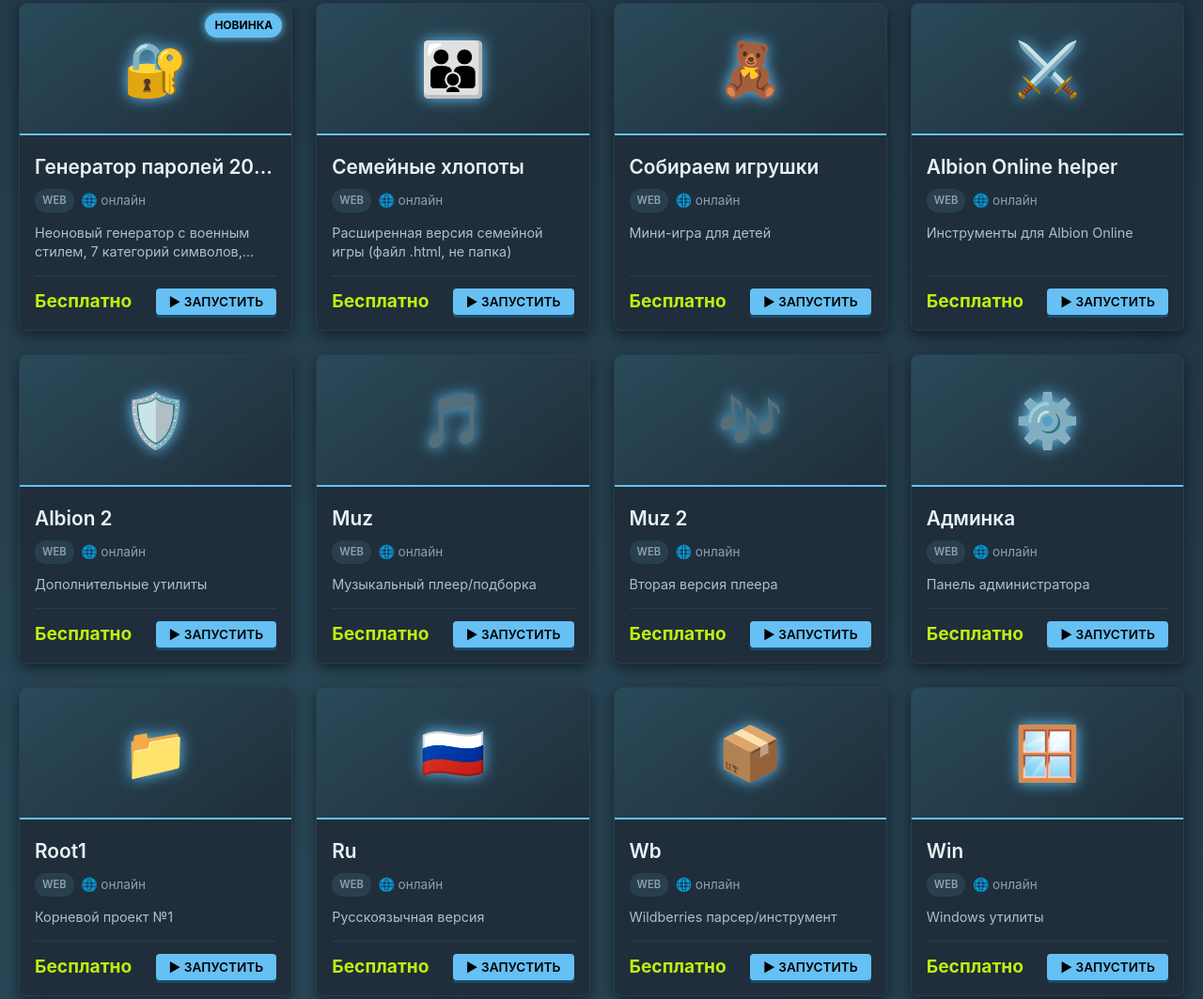
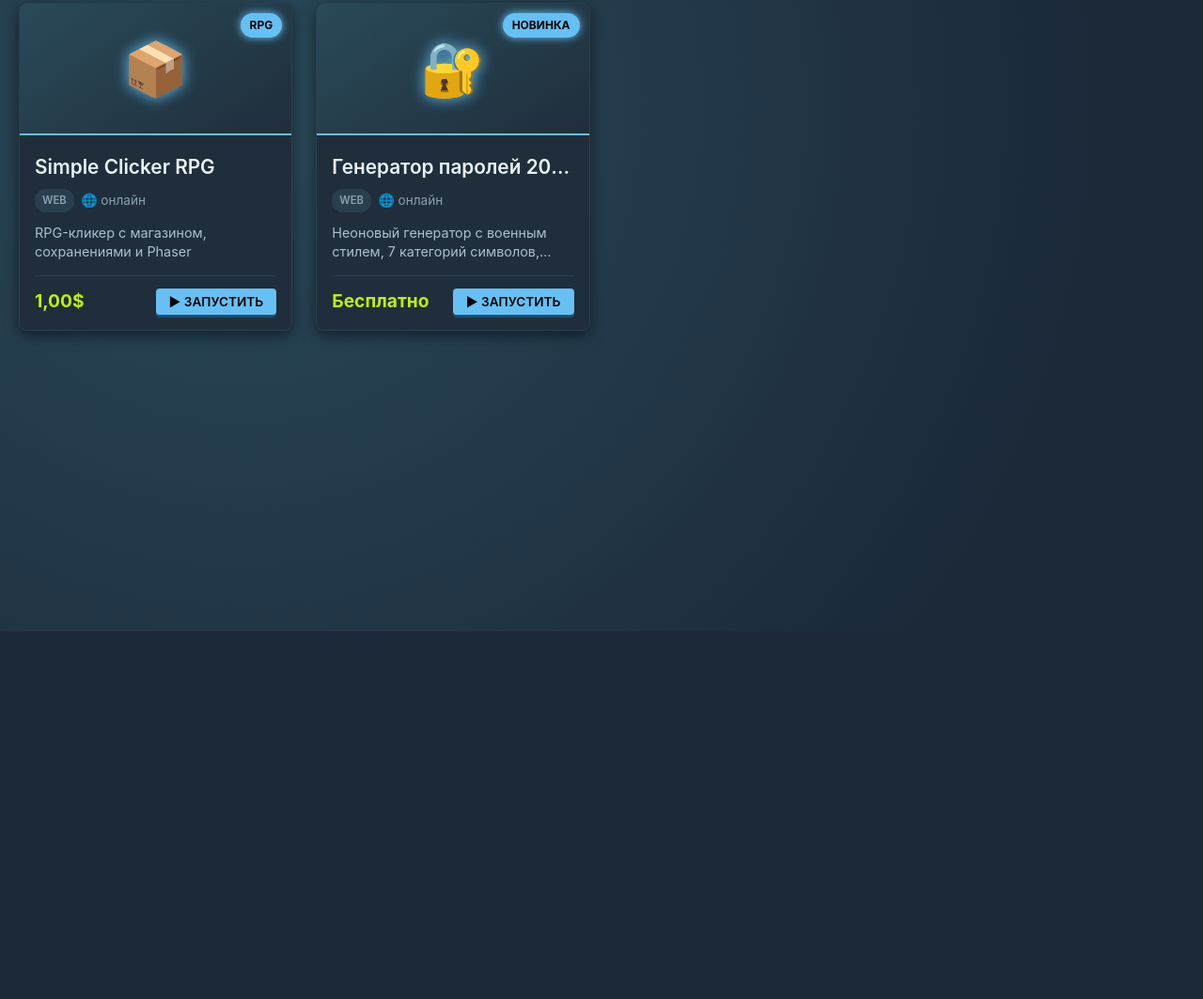
Before and after one commit to sunpole/stilist, a plain HTML site: page shop.html in a window 1280 px wide. Shown: the part 128-1191 px from the top of the page at 94% size. After the commit the page ends 800 px from the top, so only its background shows below. Drawn offline with Linux system fonts and the light colour scheme.

Commit message:
Update shop.html
ап

```diff
--- a/shop.html
+++ b/shop.html
@@ -362,46 +362,10 @@
         // =====================================================================
         const projects = [
             // Папки из вашего списка (наиболее значимые / с index.html)
+
+            { name: "Simple Clicker RPG", folder: ".", description: "RPG-кликер с магазином, сохранениями и Phaser", image: "📦", imageUrl: "https://raw.githubusercontent.com/sunpole/stilist/refs/heads/main/101/stilist_101.jpg", platform: "WEB", tags: ["web", "игра", "кликер", "rpg", "phaser", "сохранения"], price: "1,00$", badge: "RPG" },
+
             { name: "Генератор паролей 2026", folder: "pass", description: "Неоновый генератор с военным стилем, 7 категорий символов, бусты, счётчики.", image: "🔐", platform: "WEB", price: "FREE", badge: "НОВИНКА" },
-            { name: "Семейные хлопоты", folder: "Семейные Хлопоты Расширенная Версия.html", description: "Расширенная версия семейной игры (файл .html, не папка)", image: "👪", platform: "WEB", price: "FREE" },
-            { name: "Собираем игрушки", folder: "Собираем игрушки.html", description: "Мини-игра для детей", image: "🧸", platform: "WEB", price: "FREE" },
-            { name: "Albion Online helper", folder: "albion", description: "Инструменты для Albion Online", image: "⚔️", platform: "WEB", price: "FREE" },
-            { name: "Albion 2", folder: "albion2", description: "Дополнительные утилиты", image: "🛡️", platform: "WEB", price: "FREE" },
-            { name: "Muz", folder: "muz", description: "Музыкальный плеер/подборка", image: "🎵", platform: "WEB", price: "FREE" },
-            { name: "Muz 2", folder: "muz2", description: "Вторая версия плеера", image: "🎶", platform: "WEB", price: "FREE" },
-            { name: "Админка", folder: "admin", description: "Панель администратора", image: "⚙️", platform: "WEB", price: "FREE" },
-            { name: "Root1", folder: "root1", description: "Корневой проект №1", image: "📁", platform: "WEB", price: "FREE" },
-            { name: "Ru", folder: "ru", description: "Русскоязычная версия", image: "🇷🇺", platform: "WEB", price: "FREE" },
-            { name: "Wb", folder: "wb", description: "Wildberries парсер/инструмент", image: "📦", platform: "WEB", price: "FREE" },
-            { name: "Win", folder: "win", description: "Windows утилиты", image: "🪟", platform: "WEB", price: "FREE" },
-            { name: "320", folder: "320", description: "Проект 320", image: "📐", platform: "WEB", price: "FREE" },
-            { name: "350", folder: "350", description: "Проект 350", image: "🔧", platform: "WEB", price: "FREE" },
-            { name: "3501", folder: "3501", description: "Проект 3501", image: "⚡", platform: "WEB", price: "FREE" },
-            { name: "3502", folder: "3502", description: "Проект 3502", image: "🔥", platform: "WEB", price: "FREE" },
-            { name: "370", folder: "370", description: "Проект 370", image: "💡", platform: "WEB", price: "FREE" },
-            { name: "400", folder: "400", description: "Проект 400", image: "⭐", platform: "WEB", price: "FREE" },
-            { name: "5", folder: "5", description: "Проект 5", image: "5️⃣", platform: "WEB", price: "FREE" },
-            { name: "80", folder: "80", description: "Проект 80", image: "8️⃣0️⃣", platform: "WEB", price: "FREE" },
-            { name: "81", folder: "81", description: "Проект 81", image: "8️⃣1️⃣", platform: "WEB", price: "FREE" },
-            { name: "82", folder: "82", description: "Проект 82", image: "8️⃣2️⃣", platform: "WEB", price: "FREE" },
-            { name: "83", folder: "83", description: "Проект 83", image: "8️⃣3️⃣", platform: "WEB", price: "FREE" },
-            { name: "84", folder: "84", description: "Проект 84", image: "8️⃣4️⃣", platform: "WEB", price: "FREE" },
-            { name: "85", folder: "85", description: "Проект 85", image: "8️⃣5️⃣", platform: "WEB", price: "FREE" },
-            { name: "86", folder: "86", description: "Проект 86", image: "8️⃣6️⃣", platform: "WEB", price: "FREE" },
-            { name: "87", folder: "87", description: "Проект 87", image: "8️⃣7️⃣", platform: "WEB", price: "FREE" },
-            { name: "920", folder: "920", description: "Проект 920", image: "9️⃣2️⃣0️⃣", platform: "WEB", price: "FREE" },
-            { name: "921", folder: "921", description: "Проект 921", image: "9️⃣2️⃣1️⃣", platform: "WEB", price: "FREE" },
-            { name: "922", folder: "922", description: "Проект 922", image: "9️⃣2️⃣2️⃣", platform: "WEB", price: "FREE" },
-            { name: "923", folder: "923", description: "Проект 923", image: "9️⃣2️⃣3️⃣", platform: "WEB", price: "FREE" },
-            { name: "924", folder: "924", description: "Проект 924", image: "9️⃣2️⃣4️⃣", platform: "WEB", price: "FREE" },
-            { name: "925", folder: "925", description: "Проект 925", image: "9️⃣2️⃣5️⃣", platform: "WEB", price: "FREE" },
-            { name: "926", folder: "926", description: "Проект 926", image: "9️⃣2️⃣6️⃣", platform: "WEB", price: "FREE" },
-            { name: "927", folder: "927", description: "Проект 927", image: "9️⃣2️⃣7️⃣", platform: "WEB", price: "FREE" },
-            { name: "add", folder: "add", description: "Дополнительный проект", image: "➕", platform: "WEB", price: "FREE" },
-            { name: "m100", folder: "m100", description: "M100", image: "💯", platform: "WEB", price: "FREE" },
-            { name: "101", folder: "101", description: "Проект 101", image: "1️⃣0️⃣1️⃣", platform: "WEB", price: "FREE" },
-            { name: "102", folder: "102", description: "Проект 102", image: "1️⃣0️⃣2️⃣", platform: "WEB", price: "FREE" },
-            { name: "2025", folder: "2025", description: "Проект 2025", image: "📅", platform: "WEB", price: "FREE" },
             // Можно добавить все остальные папки по желанию (из списка их очень много)
             // Формат: { name: "Имя папки", folder: "имя папки", description: "", image: "📂", platform: "WEB", price: "FREE" },
         ];
```
